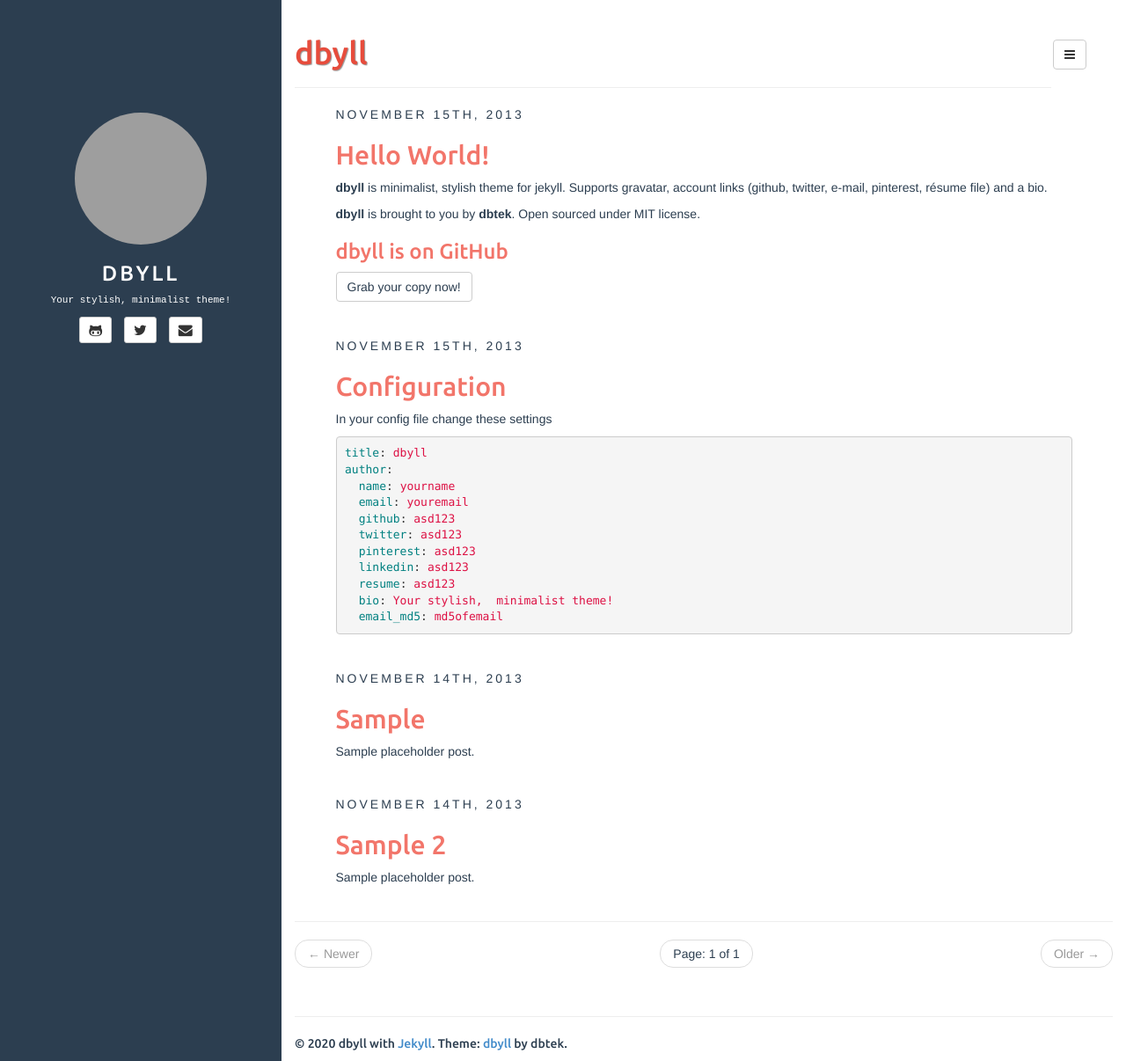
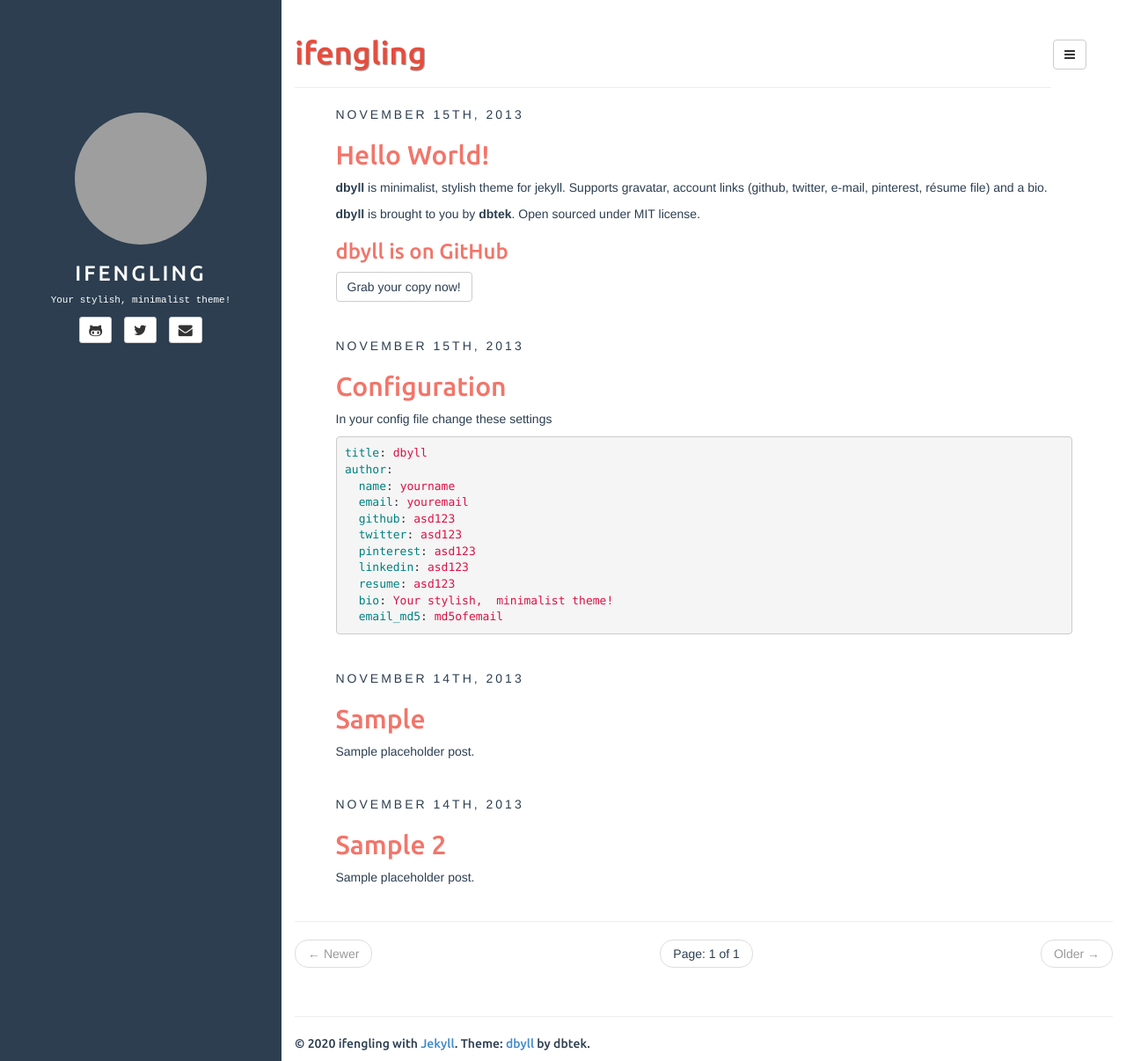
Before and after one commit to colorskyfeng/ifengling.github.io, a Jekyll site: the page built from index.html, in a window 1280 px wide and 1206 px high. Shown: the whole window at 88% size. Built offline with Jekyll 4.4.1, drawn with Linux system fonts in a browser that asks for light colours; the list of posts is cut into pages by our own code; grey boxes are pictures that could not be loaded.

Commit message:
Update _config.yml

```diff
--- a/_config.yml
+++ b/_config.yml
@@ -5,27 +5,27 @@ paginate_path: "page:num"
 exclude: ["README.md"] # files to exclude
 highlighter: rouge
 markdown: kramdown
-disqus: dbyll
-google_analytics: dbyll
-title: dbyll
+disqus: ifengling
+google_analytics: ifengling
+title: ifengling
 
 defaults:
   -
     scope:
       path: "" # empty string for all files
     values:
-      title: dbyll
+      title: ifengling
 
-description: Stylish Jekyll Theme
+description: ifengling
 author:
-  name: dbyll
-  email: dbyll@ismaildemirbilek.com
-  github: dbtek
-  twitter: dbtek
+  name: ifengling
+  email: yiranhlf@gmail.com
+  github: ifengling
+  twitter: ifengling
   pinterest: asd123
   linkedin: asd123
   bio: Your stylish, minimalist theme!
-  email_md5: 726351295ec82e145928582f595aa3aa
+
 
 rss_path: feed.xml
 categories_path: categories.html
```
